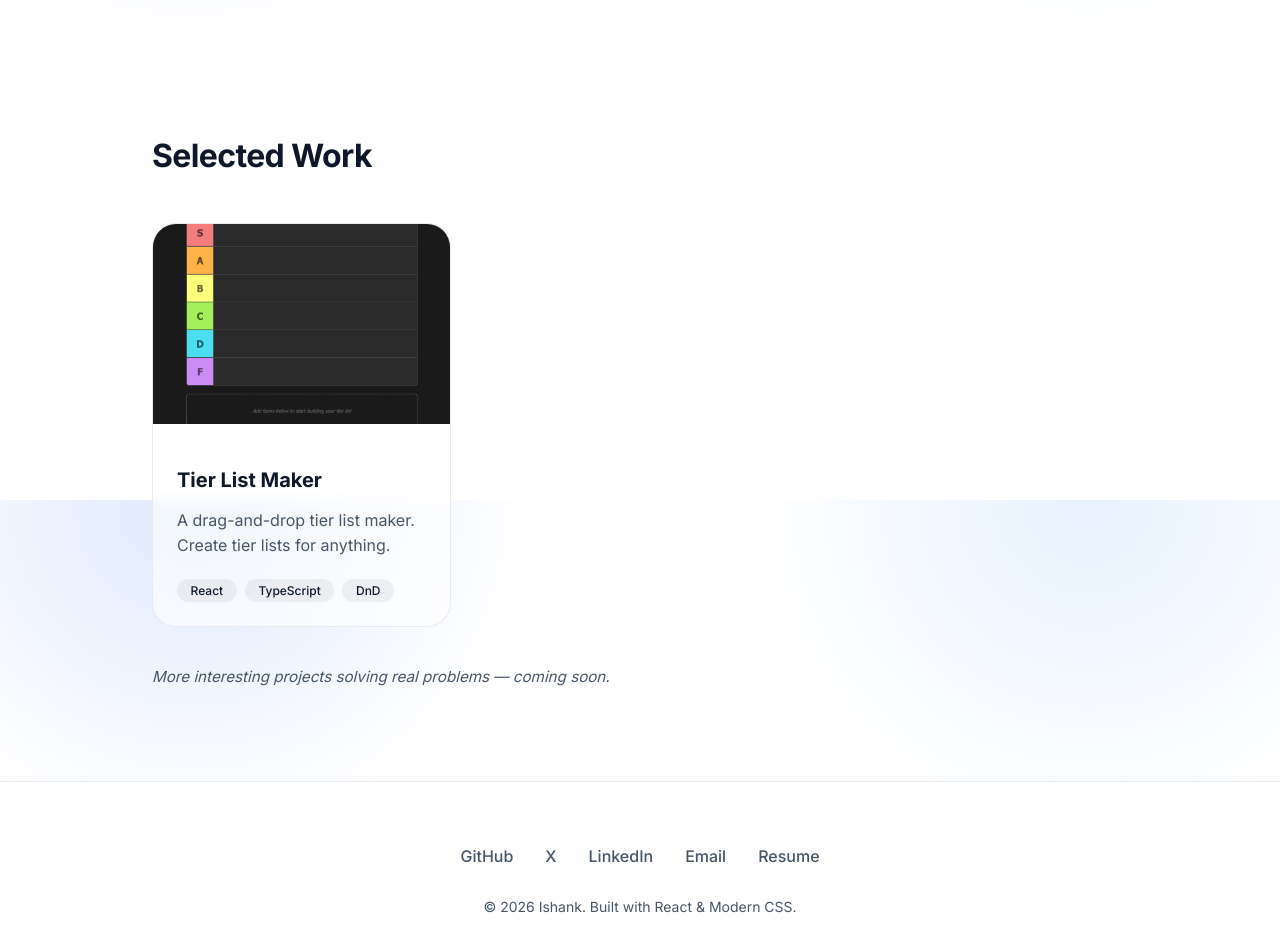
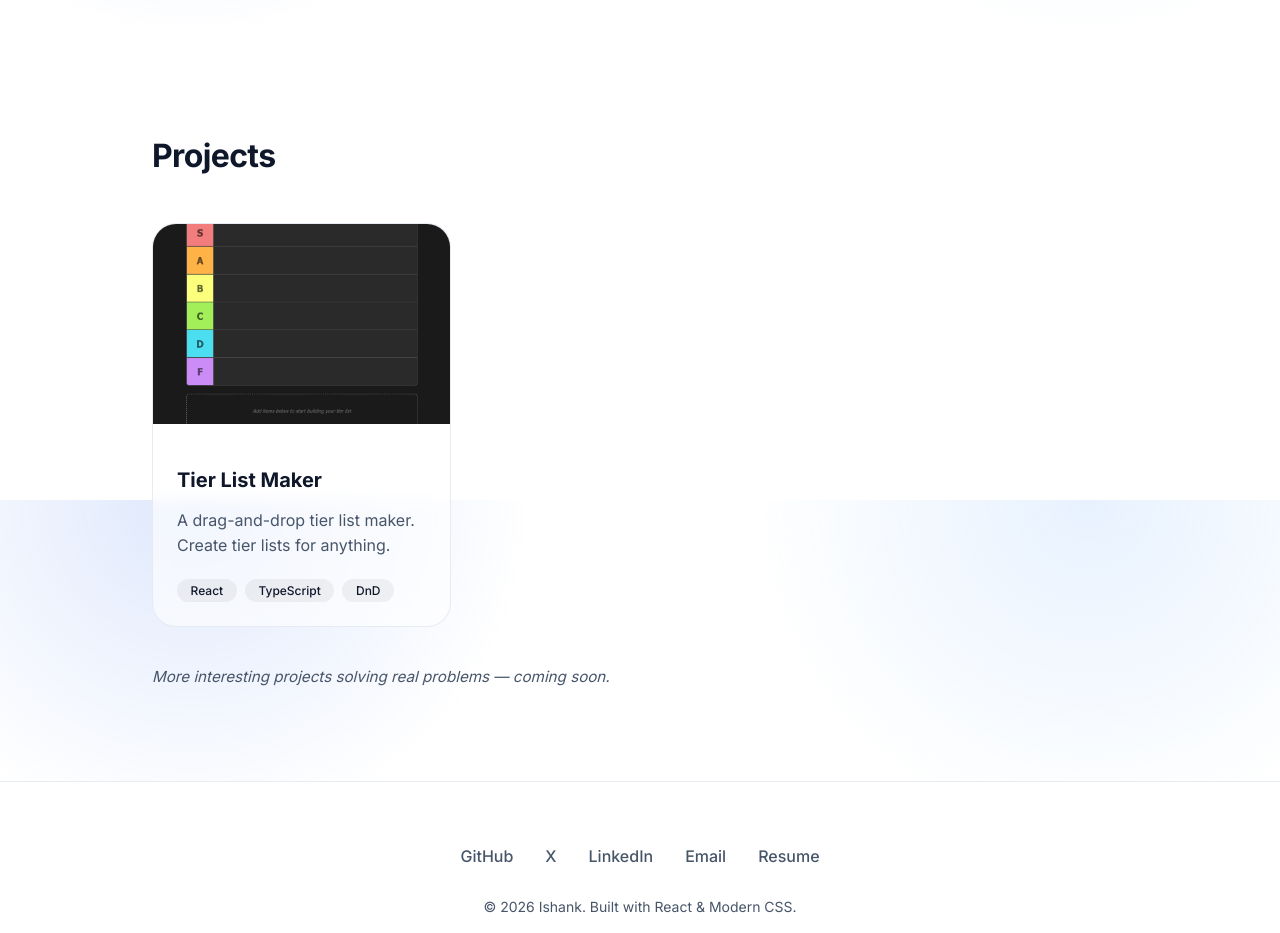
Before and after one commit to ishankgupta95/portfolio-website, a React (Vite) app: page / in a window 1280 px wide. Shown: the part 2700-3633 px from the top of the page. Built offline with nearby package versions, Linux system fonts and the light colour scheme.

Commit message:
title change for projects

```diff
--- a/src/Projects.tsx
+++ b/src/Projects.tsx
@@ -13,7 +13,7 @@ export const Projects = () => {
   return (
     <section id="projects" style={{ padding: '5rem 0' }}>
       <div className="container">
-        <h2 style={{ fontSize: '2rem', fontWeight: 700, marginBottom: '3rem', letterSpacing: '-0.02em' }}>Selected Work</h2>
+        <h2 style={{ fontSize: '2rem', fontWeight: 700, marginBottom: '3rem', letterSpacing: '-0.02em' }}>Projects</h2>
         <div style={{
           display: 'grid',
           gridTemplateColumns: 'repeat(3, 1fr)',
```
